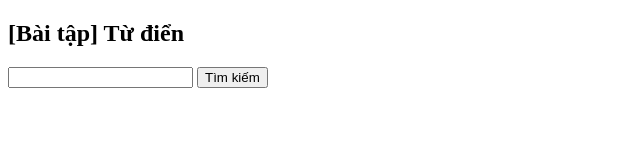
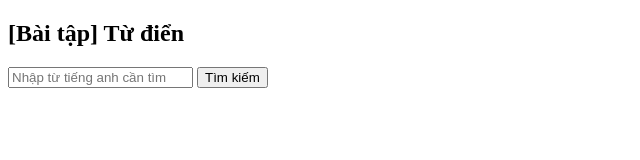
Before and after one commit to TieuNhiKk/Bai-Tap, a plain HTML site: page Week2/Dictionary.html in a window 1280 px wide. Shown: the whole page, without its empty margins (0-640 px from the left). Drawn offline with Linux system fonts and the light colour scheme.

Commit message:
[Bài tập] Từ điển

```diff
--- a/Week2/Dictionary.html
+++ b/Week2/Dictionary.html
@@ -10,7 +10,7 @@
     <!-- Phát triển một ứng dụng từ điển đơn giản. Ứng dụng cho phép tra cứu các từ tiếng Anh sang tiếng Việt. Danh sách các từ được lưu trữ trong các mảng. -->
     <h2>[Bài tập] Từ điển</h2>
     <div name="input">
-        <input type="text" id="search">
+        <input type="text" id="search" placeholder="Nhập từ tiếng anh cần tìm">
         <input type="submit" id="submit" value="Tìm kiếm">
     </div>
     <div name="result">
```
